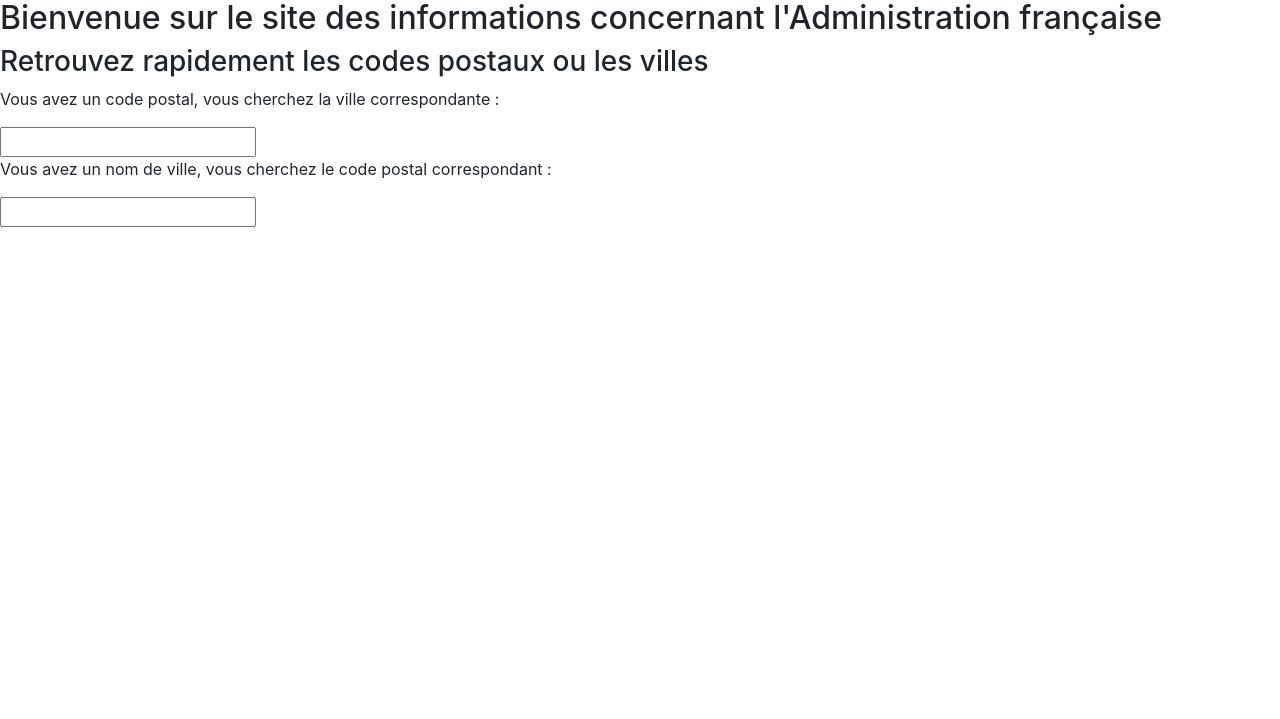
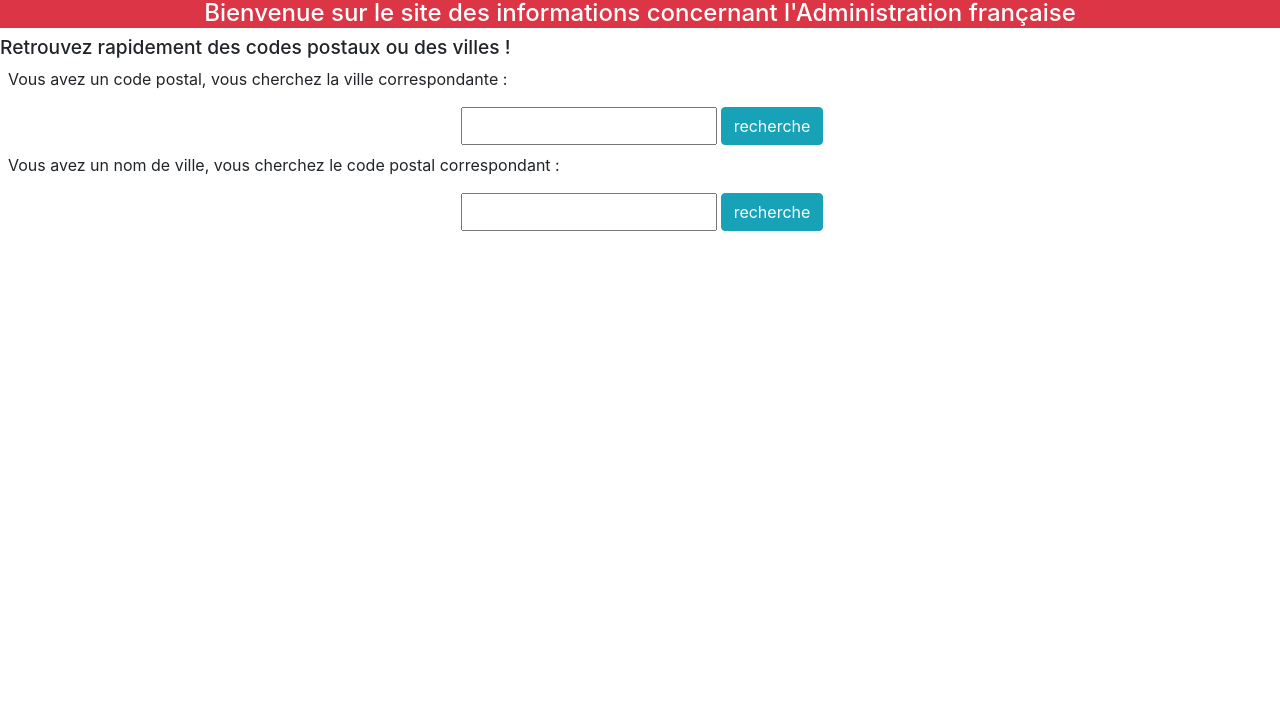
Before and after one commit to ThibautHerbert/APIGeoDemographyInfoFrance, a plain HTML site: page index.html in a window 1280 px wide. Shown: the part 81-800 px from the top of the page. Drawn offline with nearby package versions, Linux system fonts and the light colour scheme; files that its build step writes are made by us from their sources.

Commit message:
some style bootstrap structure of first researchs

```diff
--- a/index.html
+++ b/index.html
@@ -6,7 +6,7 @@
     <meta name="viewport" content="width=device-width, initial-scale=1.0">
     <link rel="shortcut icon" type="image/png" href="./image/logo.png">
     <link rel="stylesheet" href="https://cdn.jsdelivr.net/npm/bootstrap@4.6.0/dist/css/bootstrap.min.css" integrity="sha384-B0vP5xmATw1+K9KRQjQERJvTumQW0nPEzvF6L/Z6nronJ3oUOFUFpCjEUQouq2+l" crossorigin="anonymous">
-	<link rel="stylesheet" type="text/css" href="style.css">
+	<link rel="stylesheet" type="text/css" href="./style/style.css">
     <title>Info France Administration</title>
 </head>
 <body>
@@ -15,17 +15,24 @@
             Accueil
         </nav>
     </header>
-    <h1>Info France Administration</h1>
-    <h2>Bienvenue sur le site des informations concernant l'Administration française</h2>
-    <h3>Retrouvez rapidement les codes postaux ou les villes</h3>
+    <h1 class="bg-primary text-white">Info France Administration</h1>
+    <h2 class="bg-danger text-white">Bienvenue sur le site des informations concernant l'Administration française</h2>
+    <h3>Retrouvez rapidement des codes postaux ou des villes !</h3>
     <div>
-        <div>
+        <div class="m-2">
             <p>Vous avez un code postal, vous cherchez la ville correspondante :</p>
-            <input type="text" class="">
+            <div class="d-flex justify-content-center">
+                <input type="text" maxlength="5" class="mx-1">
+                <button class="btn btn-search btn-info">recherche</button>
+            </div>
+
         </div>
-        <div>
+        <div class="m-2">
             <p>Vous avez un nom de ville, vous cherchez le code postal correspondant :</p>
-            <input type="text" class="">
+            <div class="d-flex justify-content-center">
+                <input type="text" class="mx-1">
+                <button class="btn btn-search btn-info">recherche</button>
+            </div>
         </div>
     </div>
 </body>
--- a/style/style.css
+++ b/style/style.css
@@ -0,0 +1,7 @@
+h2{
+    font-size: x-large;
+    text-align: center;
+}
+h3{
+    font-size: larger;
+}
```
